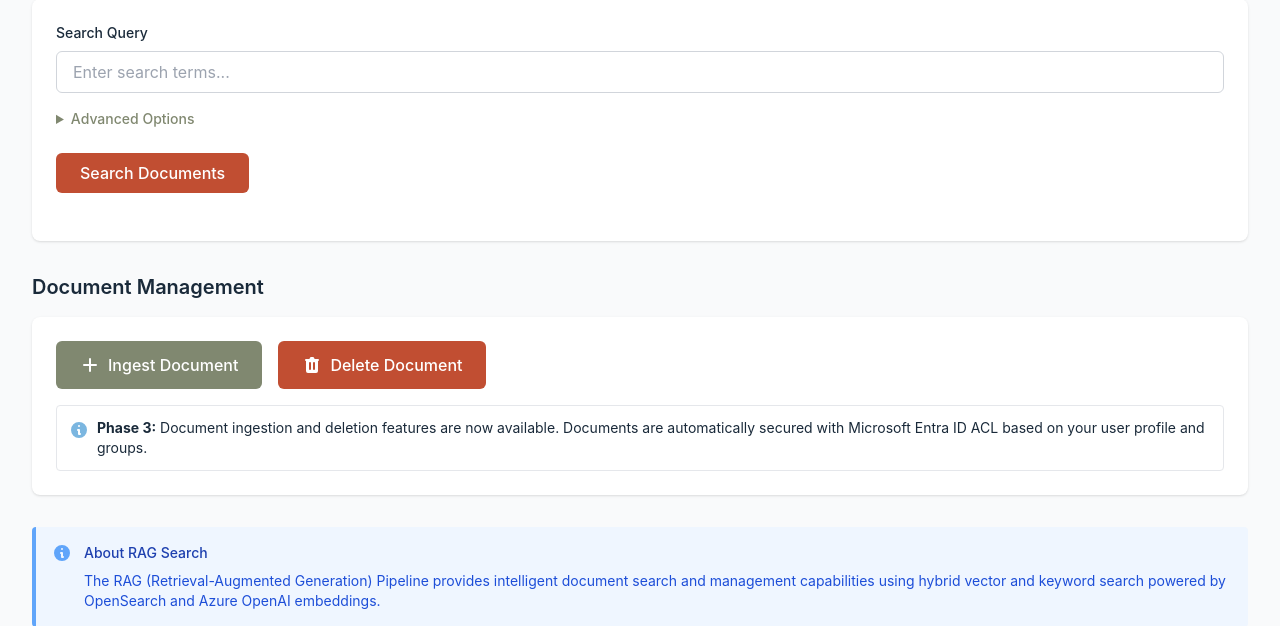
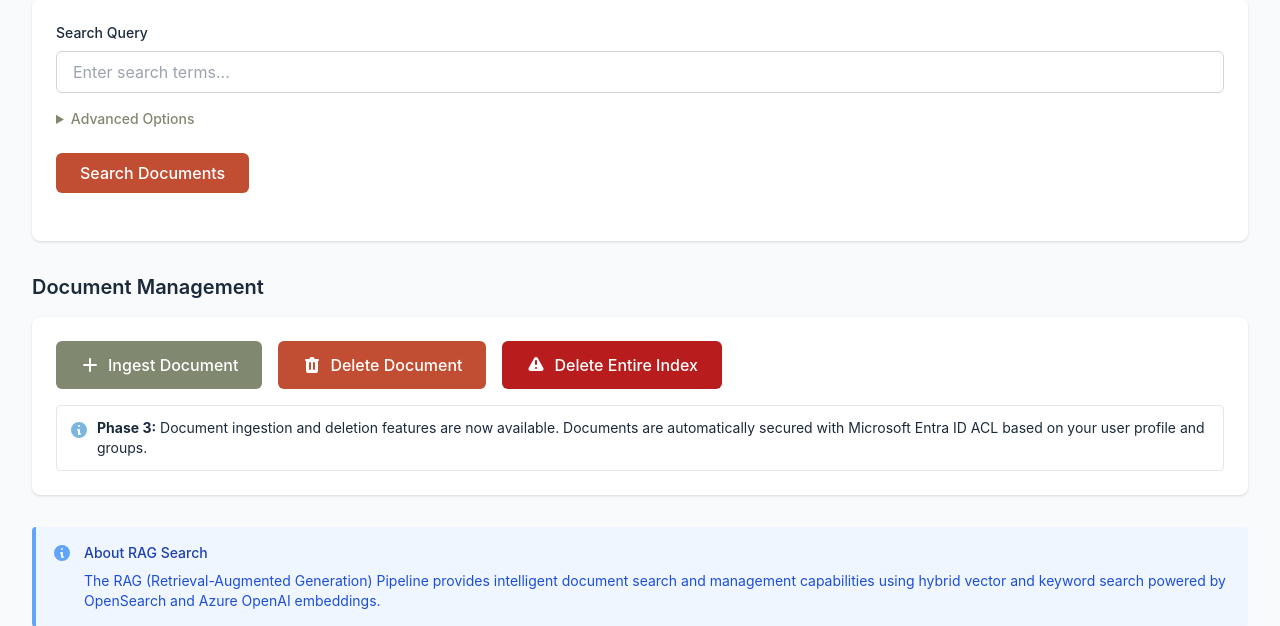
Before and after one commit to rgamage-im/in-takt, a Django app: page /search/ in a window 1280 px wide. Shown: the part 517-1143 px from the top of the page. Run offline with Django 5.2, Linux system fonts and the light colour scheme; the visitor is signed in with stand-in values (Sample User, id 1); data that the repository does not hold is empty; some libraries are stand-ins or nearby versions.

Commit message:
added button to delete search index

```diff
--- a/search_integration/templates/search/dashboard.html
+++ b/search_integration/templates/search/dashboard.html
@@ -252,7 +252,30 @@
                     </svg>
                     Delete Document
                 </a>
+
+                <form
+                    hx-post="{% url 'search:delete_index' %}"
+                    hx-target="#delete-index-result"
+                    hx-indicator="#delete-index-indicator"
+                    hx-confirm="Delete the ENTIRE search index? This will permanently remove all indexed documents and chunks."
+                    class="inline-flex">
+                    {% csrf_token %}
+                    <button
+                        type="submit"
+                        class="px-6 py-3 rounded-md font-medium transition-all hover:opacity-90 flex items-center gap-2 text-white bg-red-700">
+                        <svg xmlns="http://www.w3.org/2000/svg" class="h-5 w-5" viewBox="0 0 20 20" fill="currentColor">
+                            <path fill-rule="evenodd" d="M8.257 3.099c.765-1.36 2.722-1.36 3.486 0l5.58 9.92c.75 1.334-.213 2.98-1.742 2.98H4.42c-1.53 0-2.493-1.646-1.743-2.98l5.58-9.92zM11 13a1 1 0 11-2 0 1 1 0 012 0zm-1-8a1 1 0 00-1 1v3a1 1 0 002 0V6a1 1 0 00-1-1z" clip-rule="evenodd" />
+                        </svg>
+                        Delete Entire Index
+                    </button>
+                </form>
             </div>
+
+            <div id="delete-index-indicator" class="htmx-indicator mt-4 text-sm" style="color: var(--color-olive-gray);">
+                Deleting index...
+            </div>
+            <div id="delete-index-result" class="mt-4"></div>
+
             <div class="mt-4 bg-soft-sky-blue/10 border border-soft-sky-blue/30 rounded p-3">
                 <p class="text-sm flex items-start gap-2" style="color: var(--color-deep-navy);">
                     <svg xmlns="http://www.w3.org/2000/svg" class="h-5 w-5 flex-shrink-0 mt-0.5" style="color: var(--color-soft-sky-blue);" viewBox="0 0 20 20" fill="currentColor">
--- a/search_integration/urls.py
+++ b/search_integration/urls.py
@@ -9,4 +9,6 @@ urlpatterns = [
     path('search/', views.search_documents, name='search_documents'),
     path('ingest/', views.ingest_document, name='ingest_document'),
     path('ingest/upload/', views.ingest_document_upload, name='ingest_document_upload'),
-    path('delete/', views.delete_document, name='delete_document'),]
+    path('delete/', views.delete_document, name='delete_document'),
+    path('delete-index/', views.delete_index, name='delete_index'),
+]
--- a/search_integration/views.py
+++ b/search_integration/views.py
@@ -474,3 +474,56 @@ def delete_document(request):
         }
 
     return render(request, "search/delete_result_partial.html", context)
+
+
+@login_required
+@require_http_methods(["POST"])
+def delete_index(request):
+    """HTMX endpoint to delete the entire search index"""
+    headers = {"X-API-Key": settings.RAG_API_KEY}
+    url = f"{settings.RAG_API_BASE_URL}/api/v1/ingest/delete-index"
+
+    try:
+        # Prefer POST for command-style endpoints, fall back to DELETE if backend requires it.
+        response = requests.post(url, headers=headers, timeout=RAG_API_TIMEOUT)
+        if response.status_code == 405:
+            response = requests.delete(url, headers=headers, timeout=RAG_API_TIMEOUT)
+        response.raise_for_status()
+
+        try:
+            data = response.json()
+        except ValueError:
+            data = {}
+
+        context = {
+            "success": True,
+            "deleted_documents": data.get("deleted_documents"),
+            "deleted_chunks": data.get("deleted_chunks"),
+            "error": None
+        }
+    except requests.exceptions.Timeout:
+        context = {
+            "error": "Delete index request timed out.",
+            "success": False
+        }
+    except requests.exceptions.ConnectionError:
+        context = {
+            "error": "Cannot connect to RAG API. Please check if the service is running.",
+            "success": False
+        }
+    except requests.exceptions.HTTPError as e:
+        try:
+            error_detail = e.response.json().get("detail", str(e))
+        except Exception:
+            error_detail = str(e)
+        context = {
+            "error": f"Delete index failed: {error_detail}",
+            "success": False
+        }
+    except Exception as e:
+        context = {
+            "error": f"Unexpected error: {str(e)}",
+            "success": False
+        }
+
+    return render(request, "search/delete_index_result_partial.html", context)
```
Also changed, not shown: search_integration/templates/search/delete_index_result_partial.html (added, +35 -0 lines).
